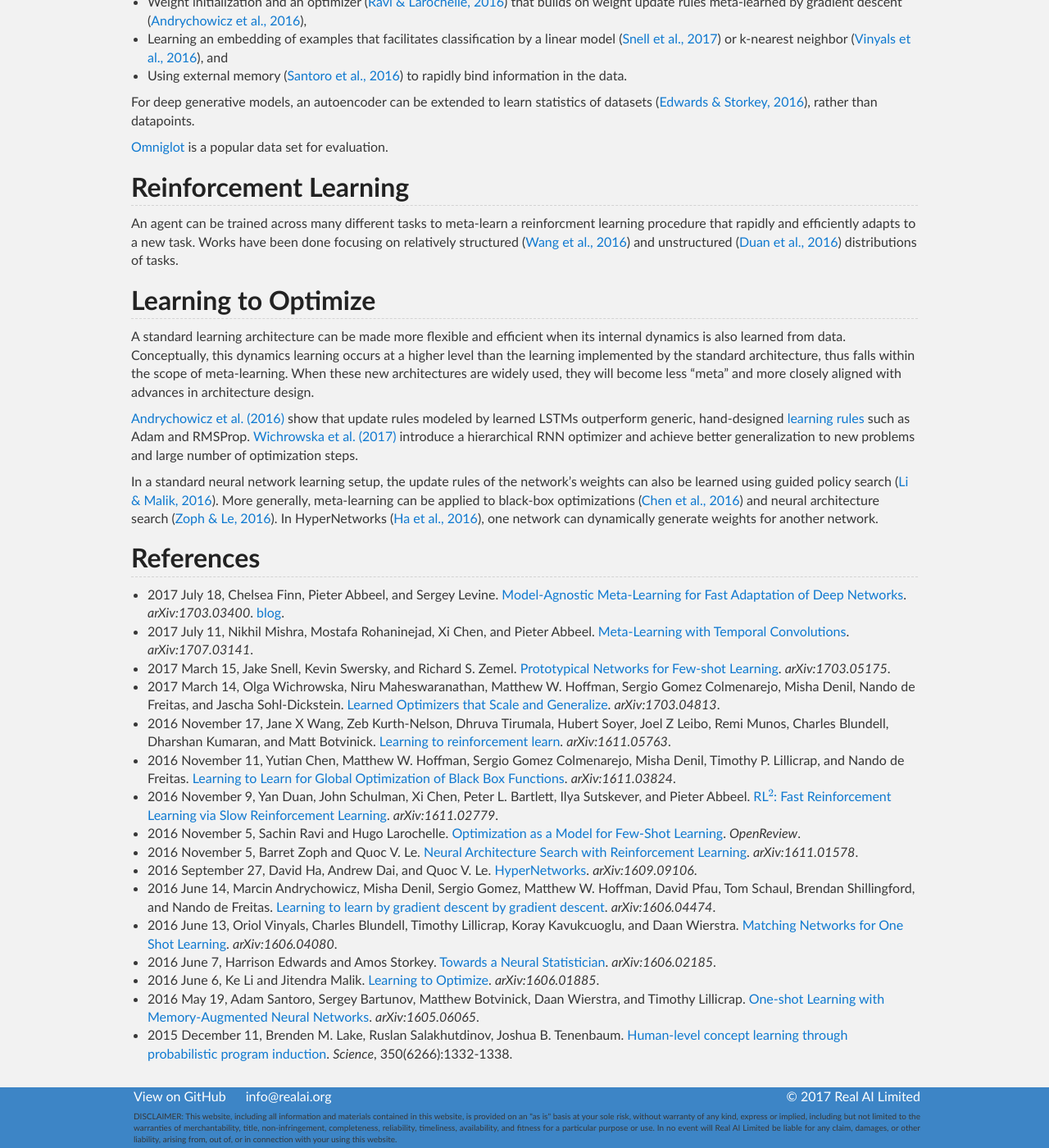
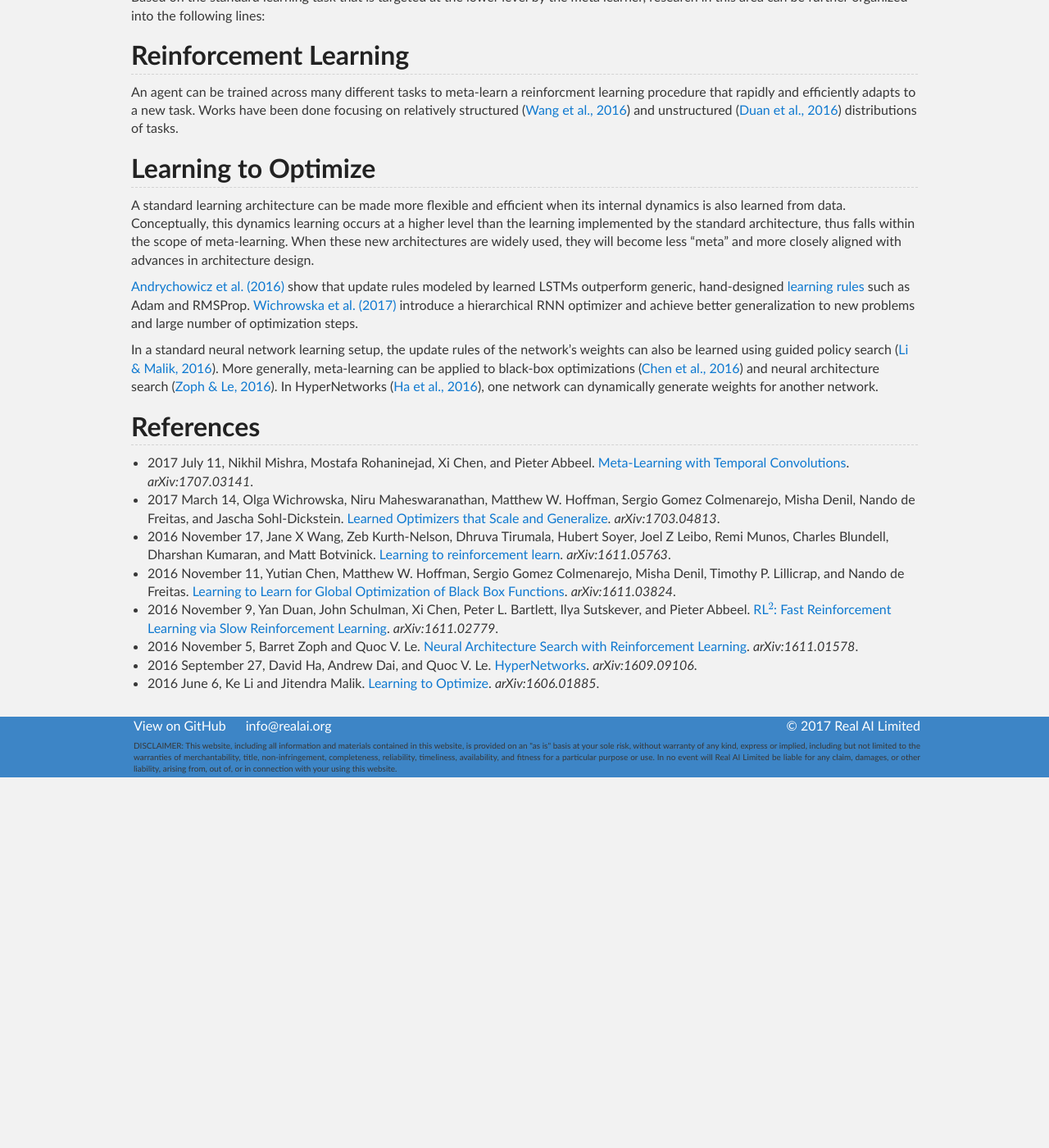
Before and after one commit to Tonywuhk/realai.org, a Jekyll site: the page built from meta-learning.md, in a window 1280 px wide and 1400 px high, scrolled down 456 px. Shown: the whole window at 82% size. Built offline with Jekyll 4.4.1, drawn with Linux system fonts in a browser that asks for light colours; our own code applies the rules of GitHub Pages for plain Markdown files; formulas are drawn with MathJax 3; the repository's description, which GitHub fills in, is left out; after the commit the page ends 1404 px from its top, so only the background shows below that; some of the changed text lies outside the part shown.

Commit message:
Reorganize meta-learning.md

```diff
--- a/meta-learning.md
+++ b/meta-learning.md
@@ -4,22 +4,17 @@
 ---
 # Meta-Learning
 
-Meta-learning occurs at a higher level than standard learning and improves the latter's performance. It is also referred to as "learning to learn". It is theoretically possible to add another level of learning and build a system that learns to learn to learn, but this is rarely done in practice. [Mishra & Rohaninejad et al. (2017)](https://arxiv.org/abs/1707.03141) propse temporal-convolution-based meta-learner (TCML), a deep stack of dilated 1D-convolutions over the temporal dimension. It is simple and generic, has no particular strategy or algorithm encoded into it, and can be viewed as a flavor of RNN that can remember information through the activations of the network rather than through an explicit memory module.
+Meta-learning occurs at a higher level than standard learning and improves the latter's performance. It is also referred to as "learning to learn". It is theoretically possible to add another level of learning and build a system that learns to learn to learn, but this is rarely done in practice.
+
+## Related Topics
+
+* [Few-Shot Learning](http://realai.org/few-shot-learning/): The empasis is on learning to solve tasks using only a small number of samples.
+
+## Overview
+
+[Mishra & Rohaninejad et al. (2017)](https://arxiv.org/abs/1707.03141) propse temporal-convolution-based meta-learner (TCML), a deep stack of dilated 1D-convolutions over the temporal dimension. It is simple and generic, has no particular strategy or algorithm encoded into it, and can be viewed as a flavor of RNN that can remember information through the activations of the network rather than through an explicit memory module.
 
 Based on the standard learning task that is targeted at the lower level by the meta learner, research in this area can be further organized into the following lines:
-
-## Few-Shot Learning
-
-Classification models that perform well after seeing very few samples from each class can be achieved in a number of ways:
-
-* A good weight initialization ([Finn et al., 2017](https://arxiv.org/abs/1703.03400)) so that subsequent learning coverges rapidly,
-* Weight initialization and an optimizer ([Ravi & Larochelle, 2016](https://openreview.net/forum?id=rJY0-Kcll)) that builds on weight update rules meta-learned by gradient descent ([Andrychowicz et al., 2016](https://arxiv.org/abs/1606.04474)),
-* Learning an embedding of examples that facilitates classification by a linear model ([Snell et al., 2017](https://arxiv.org/abs/1703.05175)) or k-nearest neighbor ([Vinyals et al., 2016](https://arxiv.org/abs/1606.04080)), and
-* Using external memory ([Santoro et al., 2016](https://arxiv.org/abs/1605.06065)) to rapidly bind information in the data.
-
-For deep generative models, an autoencoder can be extended to learn statistics of datasets ([Edwards & Storkey, 2016](https://arxiv.org/abs/1606.02185)), rather than datapoints.
-
-[Omniglot](https://github.com/brendenlake/omniglot) is a popular data set for evaluation.
 
 ## Reinforcement Learning
 
@@ -35,19 +30,11 @@
 
 ## References
 
-* 2017 July 18, Chelsea Finn, Pieter Abbeel, and Sergey Levine. [Model-Agnostic Meta-Learning for Fast Adaptation of Deep Networks](https://arxiv.org/abs/1703.03400). *arXiv:1703.03400*. [blog](http://bair.berkeley.edu/blog/2017/07/18/learning-to-learn/).
 * 2017 July 11, Nikhil Mishra, Mostafa Rohaninejad, Xi Chen, and Pieter Abbeel. [Meta-Learning with Temporal Convolutions](https://arxiv.org/abs/1707.03141). *arXiv:1707.03141*.
-* 2017 March 15, Jake Snell, Kevin Swersky, and Richard S. Zemel. [Prototypical Networks for Few-shot Learning](https://arxiv.org/abs/1703.05175). *arXiv:1703.05175*.
 * 2017 March 14, Olga Wichrowska, Niru Maheswaranathan, Matthew W. Hoffman, Sergio Gomez Colmenarejo, Misha Denil, Nando de Freitas, and Jascha Sohl-Dickstein. [Learned Optimizers that Scale and Generalize](https://arxiv.org/abs/1703.04813). *arXiv:1703.04813*.
 * 2016 November 17, Jane X Wang, Zeb Kurth-Nelson, Dhruva Tirumala, Hubert Soyer, Joel Z Leibo, Remi Munos, Charles Blundell, Dharshan Kumaran, and Matt Botvinick. [Learning to reinforcement learn](https://arxiv.org/abs/1611.05763). *arXiv:1611.05763*.
 * 2016 November 11, Yutian Chen, Matthew W. Hoffman, Sergio Gomez Colmenarejo, Misha Denil, Timothy P. Lillicrap, and Nando de Freitas. [Learning to Learn for Global Optimization of Black Box Functions](https://arxiv.org/abs/1611.03824). *arXiv:1611.03824*.
 * 2016 November 9, Yan Duan, John Schulman, Xi Chen, Peter L. Bartlett, Ilya Sutskever, and Pieter Abbeel. [RL\\(^2\\): Fast Reinforcement Learning via Slow Reinforcement Learning](https://arxiv.org/abs/1611.02779). *arXiv:1611.02779*.
-* 2016 November 5, Sachin Ravi and Hugo Larochelle. [Optimization as a Model for Few-Shot Learning](https://openreview.net/forum?id=rJY0-Kcll). *OpenReview*.
 * 2016 November 5, Barret Zoph and Quoc V. Le. [Neural Architecture Search with Reinforcement Learning](https://arxiv.org/abs/1611.01578). *arXiv:1611.01578*.
 * 2016 September 27, David Ha, Andrew Dai, and Quoc V. Le. [HyperNetworks](https://arxiv.org/abs/1609.09106). *arXiv:1609.09106*.
-* 2016 June 14, Marcin Andrychowicz, Misha Denil, Sergio Gomez, Matthew W. Hoffman, David Pfau, Tom Schaul, Brendan Shillingford, and Nando de Freitas. [Learning to learn by gradient descent by gradient descent](https://arxiv.org/abs/1606.04474). *arXiv:1606.04474*.
-* 2016 June 13, Oriol Vinyals, Charles Blundell, Timothy Lillicrap, Koray Kavukcuoglu, and Daan Wierstra. [Matching Networks for One Shot Learning](https://arxiv.org/abs/1606.04080). *arXiv:1606.04080*.
-* 2016 June 7, Harrison Edwards and Amos Storkey. [Towards a Neural Statistician](https://arxiv.org/abs/1606.02185). *arXiv:1606.02185*.
 * 2016 June 6, Ke Li and Jitendra Malik. [Learning to Optimize](https://arxiv.org/abs/1606.01885). *arXiv:1606.01885*.
-* 2016 May 19, Adam Santoro, Sergey Bartunov, Matthew Botvinick, Daan Wierstra, and Timothy Lillicrap. [One-shot Learning with Memory-Augmented Neural Networks](https://arxiv.org/abs/1605.06065). *arXiv:1605.06065*.
-* 2015 December 11, Brenden M. Lake, Ruslan Salakhutdinov, Joshua B. Tenenbaum. [Human-level concept learning through probabilistic program induction](http://science.sciencemag.org/content/350/6266/1332). *Science*, 350(6266):1332-1338.
```
Also changed, not shown: few-shot-learning.md (added, +25 -0 lines), multi-task-learning.md (+1 -1 lines).
